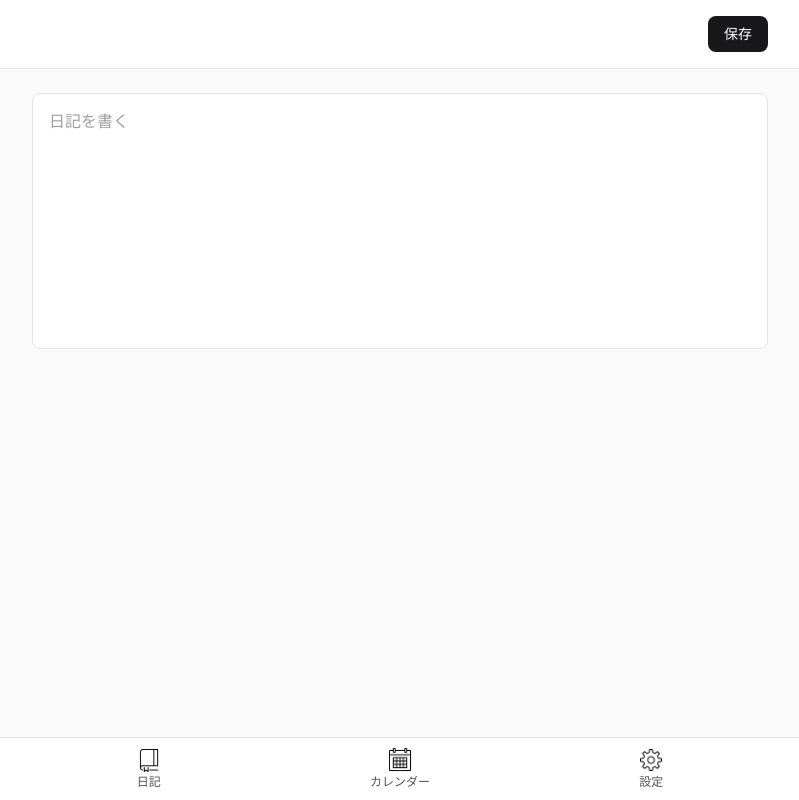
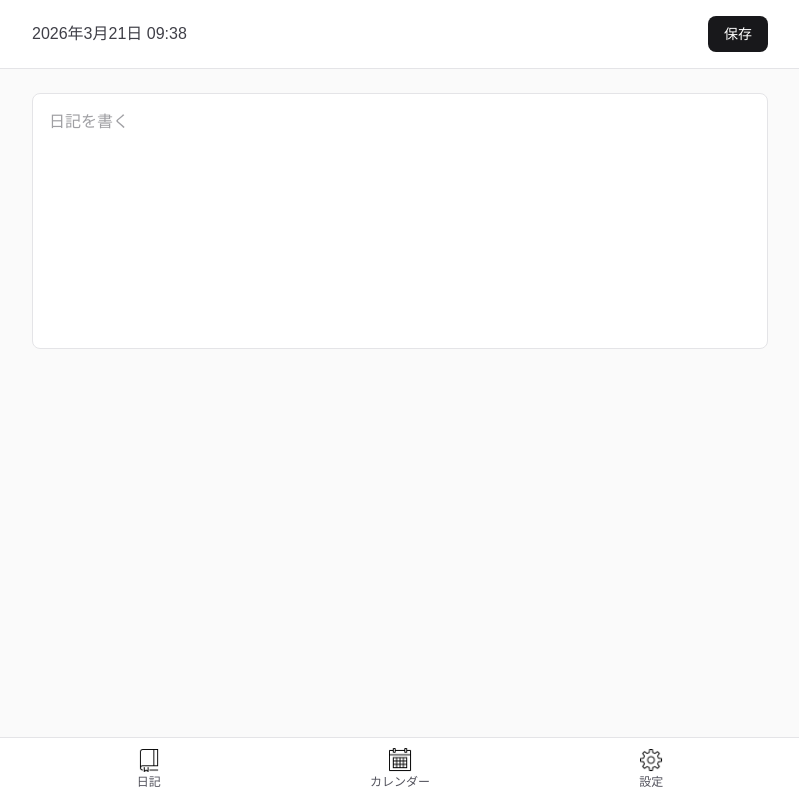
Before and after one commit to sodomun/ai-diary, a Next.js app: page /diaries/new in a window 1280 px wide. Shown: the whole page, without its empty margins (240-1039 px from the left). Built offline with nearby package versions, Linux system fonts and the light colour scheme.

Commit message:
年月日付時間フォーマットの見直し

```diff
--- a/app/components/CreateDiaryHeader.tsx
+++ b/app/components/CreateDiaryHeader.tsx
@@ -1,13 +1,28 @@
+"use client";
+
+import { useEffect, useState } from "react";
+
 type Props = {
   onSave?: () => void;
 };
 
-// 将来的には、年月日付時間を真ん中に表示する。あと、「戻る」ボタンを左端に表示する。
 export default function CreateDiaryHeader({ onSave }: Props) {
+  const [now, setNow] = useState<Date | null>(null);
+
+  useEffect(() => {
+    setNow(new Date());
+    const timer = setInterval(() => setNow(new Date()), 1000);
+    return () => clearInterval(timer);
+  }, []);
+
+  const formatted = now
+    ? `${now.getFullYear()}年${now.getMonth() + 1}月${now.getDate()}日 ${String(now.getHours()).padStart(2, "0")}:${String(now.getMinutes()).padStart(2, "0")}`
+    : "";
+
   return (
     <header className="w-full bg-white dark:bg-zinc-900 border-b border-zinc-200 dark:border-zinc-700">
       <div className="max-w-3xl mx-auto px-4 py-4 flex items-center justify-between">
-        <h1 className="text-xl font-bold text-zinc-900 dark:text-zinc-50"></h1>
+        <span className="text-base font-medium text-zinc-700 dark:text-zinc-200">{formatted}</span>
         <button
           onClick={onSave}
           className="px-4 py-2 bg-zinc-900 dark:bg-zinc-50 text-white dark:text-zinc-900 text-sm font-medium rounded-lg hover:bg-zinc-700 dark:hover:bg-zinc-200 transition-colors"
--- a/app/components/DiaryList.tsx
+++ b/app/components/DiaryList.tsx
@@ -40,7 +40,10 @@ export default function DiaryList({ diaries: propDiaries, query = "" }: Props =
         <li key={diary.id}>
           <Link href={`/diaries/${diary.id}`} className="block bg-white dark:bg-zinc-900 border border-zinc-200 dark:border-zinc-700 rounded-lg p-4 hover:border-zinc-400 dark:hover:border-zinc-500 transition-colors">
             <p className="text-xs text-zinc-400 dark:text-zinc-500 mb-2">
-              {new Date(diary.createdAt).toLocaleString()}
+              {(() => {
+                const d = new Date(diary.createdAt);
+                return `${d.getFullYear()}年${d.getMonth() + 1}月${d.getDate()}日 ${String(d.getHours()).padStart(2, "0")}:${String(d.getMinutes()).padStart(2, "0")}`;
+              })()}
             </p>
             <p className="text-zinc-700 dark:text-zinc-300 line-clamp-3">{highlight(diary.content, query)}</p>
           </Link>
--- a/app/components/EditDiaryHeader.tsx
+++ b/app/components/EditDiaryHeader.tsx
@@ -1,15 +1,28 @@
 import Image from "next/image";
 
 type Props = {
+  createdAt?: string;
   onEdit?: () => void;
   onDelete?: () => void;
 };
 
-export default function EditDiaryHeader({ onEdit, onDelete }: Props) {
+function formatDate(dateStr: string) {
+  const d = new Date(dateStr);
+  const year = d.getFullYear();
+  const month = d.getMonth() + 1;
+  const day = d.getDate();
+  const hour = String(d.getHours()).padStart(2, "0");
+  const minute = String(d.getMinutes()).padStart(2, "0");
+  return `${year}年${month}月${day}日 ${hour}:${minute}`;
+}
+
+export default function EditDiaryHeader({ createdAt, onEdit, onDelete }: Props) {
   return (
     <header className="w-full bg-white dark:bg-zinc-900 border-b border-zinc-200 dark:border-zinc-700">
       <div className="max-w-3xl mx-auto px-4 py-4 flex items-center justify-between">
-        <h1 className="text-xl font-bold text-zinc-900 dark:text-zinc-50">日記</h1>
+        <span className="text-base font-medium text-zinc-700 dark:text-zinc-200">
+          {createdAt ? formatDate(createdAt) : ""}
+        </span>
         <div className="flex gap-2">
           <button
             onClick={onEdit}
--- a/app/diaries/[id]/page.tsx
+++ b/app/diaries/[id]/page.tsx
@@ -58,11 +58,8 @@ export default function DiaryDetailPage() {
 
   return (
     <div className="flex min-h-screen flex-col bg-zinc-50 dark:bg-black">
-      <EditDiaryHeader onEdit={handleEdit} onDelete={handleDelete} />
+      <EditDiaryHeader createdAt={diary.createdAt} onEdit={handleEdit} onDelete={handleDelete} />
       <main className="flex-1 max-w-3xl mx-auto w-full px-4 py-6">
-        <p className="text-xs text-zinc-400 dark:text-zinc-500 mb-4">
-          {new Date(diary.createdAt).toLocaleString()}
-        </p>
         <textarea
           value={content}
           onChange={(e) => setContent(e.target.value)}
```
